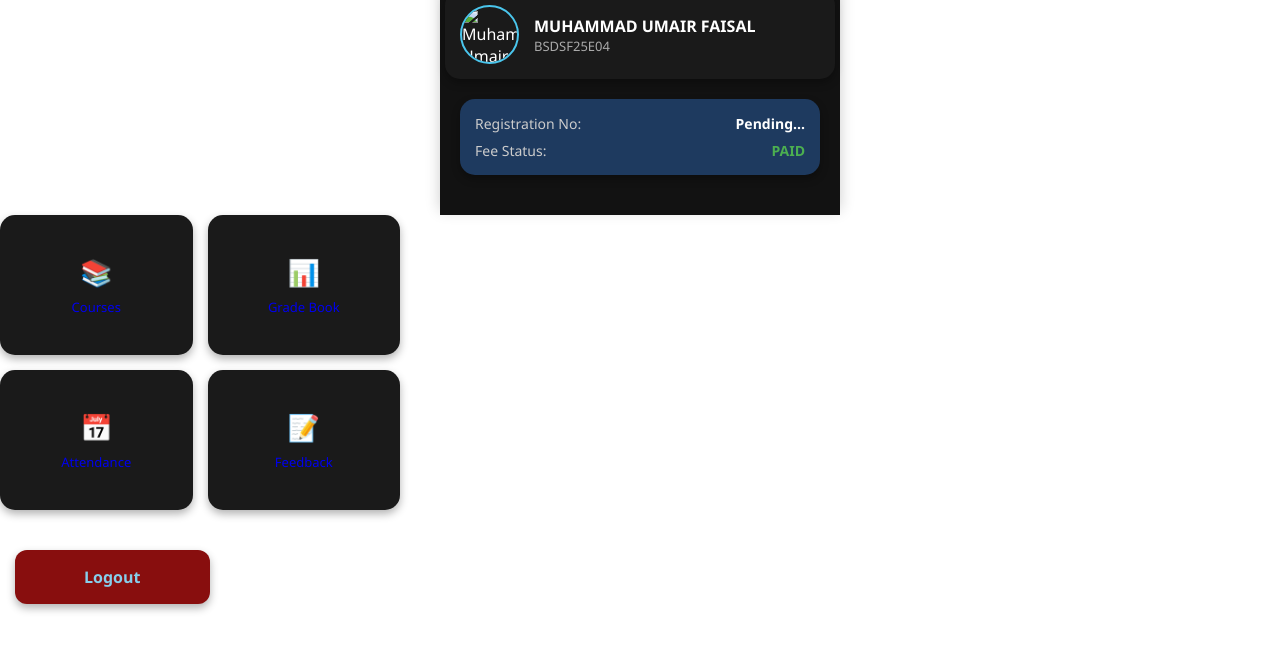
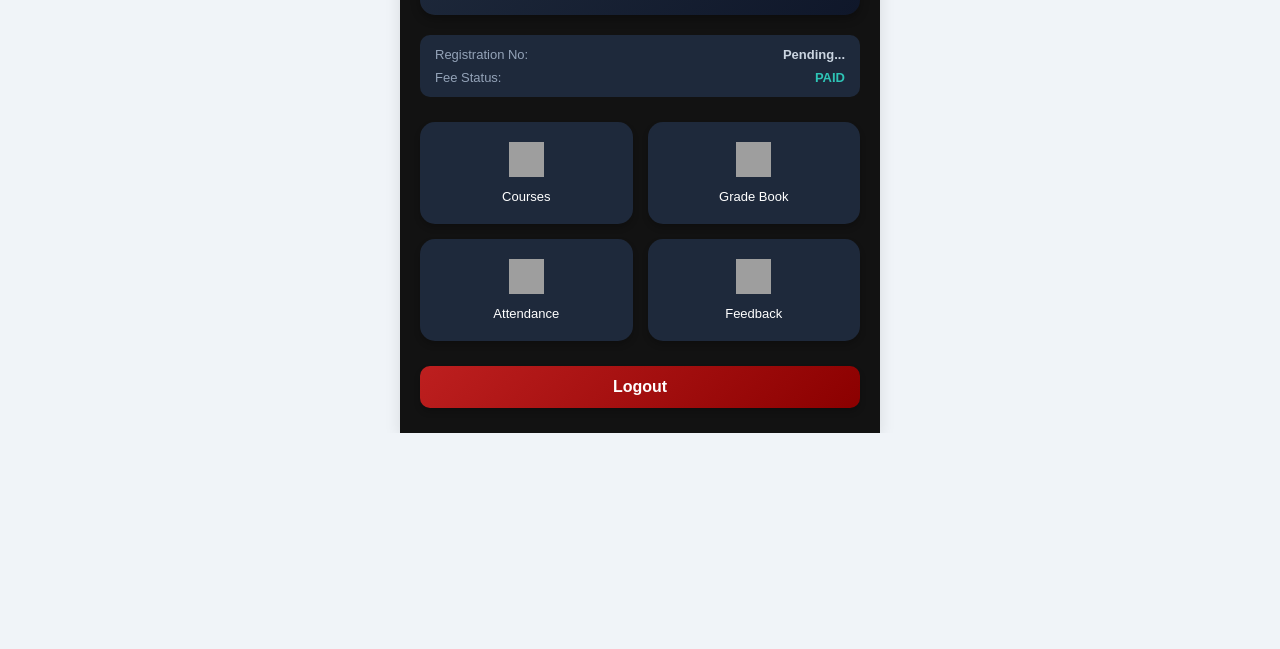
Before and after one commit to M-Umair-Ali-DS/Bgnu_portal, a plain HTML site: page index.html in a window 1280 px wide. Shown: the part 382-1031 px from the top of the page. After the commit the page ends 815 px from the top, so only its background shows below. Drawn offline with Linux system fonts and the light colour scheme; grey boxes are pictures that could not be loaded.

Commit message:
Add files via upload

```diff
--- a/index.html
+++ b/index.html
@@ -1,206 +1,232 @@
 <!DOCTYPE html>
-<html>
+<html lang="en">
 <head>
-    <title>Muhammad Umair Faisal - Ultimate Dashboard</title>
+    <meta charset="UTF-8">
+    <meta name="viewport" content="width=device-width, initial-scale=1.0">
+    <title>BGNU Student Portal</title>
     <style>
-        /* پوری اسکرین کا بنیادی ڈیزائن */
+        /* 🌍 پورے پیج کو سینٹر اور خوبصورت کرنے کے لیے */
         body {
-            background-color: #drakblue;
-            color: drakblue;
-            font-family: 'Segoe UI', Tahoma, Geneva, Verdana, sans-serif;
+            font-family: 'Poppins', Arial, sans-serif;
+            background-color: #f0f4f8;
             margin: 0;
             padding: 0;
+            display: flex;
+            justify-content: center;
+            align-items: flex-start;
+            min-height: 100vh;
         }
 
-        /* --- حصہ 1: پرانا لائٹ موڈ کارڈ --- */
+        /* 📱 مین کنٹینر جو موبائل اسکرین پر بالکل پورا (Full Width) آئے گا */
+        .main-wrapper {
+            width: 100%;
+            max-width: 480px; /* موبائل اسکرین کا معیاری سائز */
+            background-color: #ffffff;
+            min-height: 100vh;
+            box-shadow: 0 4px 15px rgba(0,0,0,0.1);
+            display: flex;
+            flex-direction: column;
+            box-sizing: border-box;
+        }
+
+        /* 👤 اوپر والا کارڈ (Hero Section) */
         .hero-section {
-            background-color:lightblue;
-            padding: 40px 20px;
+            background: linear-gradient(135deg, #a8dadc, #f1faee);
+            padding: 30px 20px;
             text-align: center;
-            box-shadow: 0 4px 6px rgba(0, 0, 0, 0.05);
+            border-bottom: 2px solid #e6eff6;
         }
+
         .logo-img {
-            width: 140px;
-            height: 140px;
+            width: 100px;
+            height: 100px;
+            border-radius: 50%;
             object-fit: cover;
-            border-radius: 50%;
-            border: 4px solid #0056b3;
+            border: 3px solid #4ac6ed;
+            box-shadow: 0 4px 8px rgba(0,0,0,0.1);
+            margin-bottom: 10px;
+        }
+
+        .hero-section h1 {
+            margin: 5px 0;
+            font-size: 24px;
+            color: #1d3557;
+        }
+
+        .subtitle {
+            font-size: 14px;
+            color: #457b9d;
             margin-bottom: 15px;
         }
-        h1 {
-            color: #0056b3;
-            font-size: 28px;
-            margin: 10px 0 5px 0;
-        }
-        .subtitle {
-            font-size: 16px;
-            color: #666666;
-            margin-bottom: 15px;
-        }
+
         .btn {
             display: inline-block;
-            background-color: #lightgreen;
-            color:red ;
+            background-color: #e63946;
+            color: white;
             padding: 10px 20px;
+            border-radius: 25px;
             text-decoration: none;
-            border-radius: 5px;
             font-weight: bold;
+            box-shadow: 0 4px 6px rgba(0,0,0,0.1);
+            transition: 0.3s;
         }
 
-        /* --- حصہ 2: نیا ڈارک موڈ یونیورسٹی ڈیش بورڈ --- */
-        .dark-dashboard {
-            background-color: #skyblue;
-            color:white;
-            padding: 30px 20px;
-            margin-top: 30px;
-            display: flex;
-            flex-direction: column;
-            align-items: center;
-            border-top-left-radius: 25px;
-            border-top-right-radius: 25px;
-            box-shadow: 0 -5px 15px rgba(0, 0, 0, 0.2);
-        }
-        /* ✨ نیا کوڈ جو ڈیش بورڈ کو بالکل سینٹر اور خوبصورت کرے گا */
+        /* 📊 نیچے والا کالا ڈیش بورڈ (Dark Dashboard) */
         .dark-dashboard {
             background-color: #121212;
-    padding: 20px;
-    border-radius: 20px 20px 0 0;
+            padding: 25px 20px;
+            border-radius: 30px 30px 0 0;
             color: #ffffff;
-    max-width: 400px; /* چوڑائی موبائل کے حساب سے سیٹ کر دی */
-    margin: 0 auto; /* 👈 یہ لائن پورے ڈیش بورڈ کو سینٹر کر دے گی */
+            flex-grow: 1; /* یہ ڈیش بورڈ کو نیچے تک پورا پھیلا دے گا */
             box-sizing: border-box;
         }
+
         .top-header {
-            width: 100%;
-            max-width: 400px;
             display: flex;
             justify-content: space-between;
             align-items: center;
             margin-bottom: 20px;
         }
+
         .bgnu-logo {
-            font-size: 24px;
+            font-size: 22px;
+            font-weight: bold;
             color: #4ac6ed;
-            font-weight: bold;
         }
+
         .online-status {
+            font-size: 12px;
             display: flex;
             align-items: center;
-            font-size: 14px;
-            color: #4caf50;
         }
+
         .online-dot {
-            width: 12px;
-            height: 12px;
-            background-color: #4caf50;
+            width: 8px;
+            height: 8px;
+            background-color: #2ec4b6;
             border-radius: 50%;
             margin-right: 6px;
         }
 
-        /* یونیورسٹی ایپ جیسا اسٹوڈنٹ کارڈ */
+        /* 💳 اسٹوڈنٹ کارڈ */
         .student-card {
-            background-color: #1a1a1a;
-            width: 100%;
-            max-width: 400px;
+            background: linear-gradient(135deg, #1e293b, #0f172a);
             padding: 15px;
             border-radius: 15px;
             display: flex;
             align-items: center;
             margin-bottom: 20px;
-            box-shadow: 0 4px 8px rgba(0, 0, 0, 0.3);
+            box-shadow: 0 4px 10px rgba(0,0,0,0.3);
         }
-        .avatar-small {
-            width: 55px;
-            height: 55px;
-            object-fit: cover;
+
+        .card-img {
+            width: 50px;
+            height: 50px;
             border-radius: 50%;
             border: 2px solid #4ac6ed;
             margin-right: 15px;
         }
-        .student-name {
-            font-size: 16px;
-            font-weight: bold;
-        }
-        .student-roll {
-            font-size: 13px;
-            color: #aaaaaa;
+
+        .student-info h3 {
+            margin: 0;
+            font-size: 14px;
+            color: #ffffff;
         }
 
-        /* رجسٹریشن پینل */
-        .info-panel {
-            background-color: #1e3a5f;
-            width: 100%;
-            max-width: 400px;
-            padding: 15px;
-            border-radius: 15px;
-            margin-bottom: 20px;
-            box-shadow: 0 4px 8px rgba(0, 0, 0, 0.3);
-            box-sizing: border-box;
+        .student-info p {
+            margin: 2px 0 0 0;
+            font-size: 11px;
+            color: #94a3b8;
         }
-        .panel-row {
+
+        /* 📋 رجسٹریشن اور فیس سٹیٹس */
+        .status-box {
+            background-color: #1e293b;
+            padding: 12px 15px;
+            border-radius: 10px;
+            margin-bottom: 25px;
+        }
+
+        .status-row {
             display: flex;
             justify-content: space-between;
+            font-size: 13px;
             margin-bottom: 8px;
-            font-size: 14px;
         }
-        .panel-row:last-child { margin-bottom: 0; }
-        .panel-label { color: #cccccc; }
-        .panel-value { font-weight: bold; }
 
-        /* کورسز گریڈ (چار ڈبے) */
+        .status-row:last-child {
+            margin-bottom: 0;
+        }
+
+        /* 🎛️ فور بٹنز گرڈ (4 Buttons Grid) */
         .grid-container {
-            width: 100%;
-            max-width: 400px;
             display: grid;
-            grid-template-columns: 1fr 1fr;
+            grid-template-columns: repeat(2, 1fr);
             gap: 15px;
-            margin-bottom: 20px;
+            margin-bottom: 25px;
         }
-        .grid-tile {
-            background-color: #1a1a1a;
-            padding: 20px;
+
+        .grid-item {
+            background-color: #1e293b;
+            padding: 20px 10px;
             border-radius: 15px;
             text-align: center;
-            display: flex;
-            flex-direction: column;
-            align-items: center;
-            justify-content: center;
-            height: 100px;
-            box-shadow: 0 4px 8px rgba(0, 0, 0, 0.3);
+            text-decoration: none;
+            color: white;
+            transition: 0.3s;
+            box-shadow: 0 4px 6px rgba(0,0,0,0.2);
         }
-        .tile-icon {
-            font-size: 26px;
+
+        .grid-item img {
+            width: 35px;
+            height: 35px;
             margin-bottom: 8px;
         }
-        .tile-title {
+
+        .grid-item span {
+            display: block;
             font-size: 13px;
-            font-weight: 500;
+        }
+
+        /* 🛑 لاگ آؤٹ بٹن */
+        .logout-btn {
+            display: block;
+            background: linear-gradient(135deg, #bd1f1f, #8b0000);
+            color: white;
+            text-align: center;
+            padding: 12px;
+            border-radius: 10px;
+            text-decoration: none;
+            font-weight: bold;
+            box-shadow: 0 4px 6px rgba(0,0,0,0.2);
         }
     </style>
 </head>
 <body>
 
-    <!-- === حصہ 1: پرانا والا کارڈ (اوپر نظر آئے گا) === -->
+    <!-- 📱 مین ریپر جو اسکرین سائز کنٹرول کرے گا -->
+    <div class="main-wrapper">
+
+        <!-- حصہ 1: اوپر والا کارڈ -->
         <div class="hero-section">
             <img src="puma.jpeg" alt="Muhammad Umair Faisal" class="logo-img">
             <h1>Muhammad Umair Faisal</h1>
             <div class="subtitle">University Student & Web Developer</div>
 
+            <!-- 📞 کال اور واٹس ایپ کے پکے بٹنز -->
             <div style="margin-bottom: 20px; font-size: 16px; margin-top: 10px;">
-    <a href="tel:+923000000000" style="color: #4ac6ed; text-decoration: none; font-weight: bold; margin-right: 15px;">
+                <a href="tel:+923435803243" style="color: #0284c7; text-decoration: none; font-weight: bold; margin-right: 20px;">
                     📞 Call Me
                 </a>
                 <a href="https://api.whatsapp.com/send?phone=923435803243" target="_blank" style="color: #25D366; text-decoration: none; font-weight: bold;">
                     💬 WhatsApp
                 </a>
-
-    </a>
             </div>
 
-<a href="about.html" class="btn">View More Info</a>       More Info</a>
+            <a href="about.html" class="btn">View More Info</a>
         </div>
 
-    <!-- === حصہ 2: نیا والا ڈیش بورڈ (اس کے نیچے نظر آئے گا) === -->
+        <!-- حصہ 2: نیا والا بلیک ڈیش بورڈ -->
         <div class="dark-dashboard">
 
             <!-- ہیڈر -->
@@ -212,93 +238,53 @@
                 </div>
             </div>
 
-        <!-- یونیورسٹی اسٹوڈنٹ کارڈ -->
+            <!-- اسٹوڈنٹ کارڈ داخلہ انفارمیشن -->
             <div class="student-card">
-            <img src="puma.jpeg" alt="Muhammad Umair Faisal" class="avatar-small">
-            <div>
-                <div class="student-name">MUHAMMAD UMAIR FAISAL</div>
-                <div class="student-roll">BSDSF25E04</div>
+                <img src="puma.jpeg" alt="Student Pic" class="card-img">
+                <div class="student-info">
+                    <h3>MUHAMMAD UMAIR FAISAL</h3>
+                    <p>BSDSF25E04</p>
                 </div>
             </div>
 
-        <!-- رجسٹریشن اور فیس پینل -->
-        <div class="info-panel">
-            <div class="panel-row">
-                <span class="panel-label">Registration No:</span>
-                <span class="panel-value">Pending...</span>
+            <!-- رجسٹریشن اور فیس کا ڈبہ -->
+            <div class="status-box">
+                <div class="status-row">
+                    <span style="color: #94a3b8;">Registration No:</span>
+                    <span style="font-weight: bold; color: #cbd5e1;">Pending...</span>
                 </div>
-            <div class="panel-row">
-                <span class="panel-label">Fee Status:</span>
-                <span class="panel-value" style="color: #4caf50;">PAID</span>
+                <div class="status-row">
+                    <span style="color: #94a3b8;">Fee Status:</span>
+                    <span style="font-weight: bold; color: #2ec4b6;">PAID</span>
                 </div>
             </div>
 
+            <!-- 4 مین بٹنز کی گرڈ -->
+            <div class="grid-container">
+                <a href="courses.html" class="grid-item">
+                    <img src="https://cdn-icons-png.flaticon.com/512/2232/2232688.png" alt="Courses">
+                    <span>Courses</span>
+                </a>
+                <a href="grade.html" class="grid-item">
+                    <img src="https://cdn-icons-png.flaticon.com/512/3596/3596093.png" alt="Grade Book">
+                    <span>Grade Book</span>
+                </a>
+                <a href="attendance.html" class="grid-item">
+                    <img src="https://cdn-icons-png.flaticon.com/512/3652/3652191.png" alt="Attendance">
+                    <span>Attendance</span>
+                </a>
+                <a href="feedback.html" class="grid-item">
+                    <img src="https://cdn-icons-png.flaticon.com/512/2345/2345338.png" alt="Feedback">
+                    <span>Feedback</span>
+                </a>
+            </div>
 
+            <!-- لاگ آؤٹ بٹن -->
+            <a href="#" class="logout-btn">Logout</a>
+
+        </div>
+
+    </div> <!-- مین ریپر بند ہوا -->
 
 </body>
 </html>
-
-            </div>
-        </div>
-        <!-- اب یہ ڈبے کلک کرنے پر نئے پیجز کھولیں گے -->
-        <div class="grid-container">
-
-            <!-- 1. کورسز کا ڈبہ (اس پر کلک کرنے سے اب 'about.html' کھل جائے گا) -->
-            <a href="about.html" class="grid-tile" style="text-decoration: none;">
-                <div class="tile-icon">📚</div>
-                <div class="tile-title">Courses</div>
-            </a>
-
-            <!-- 2. گریڈ بک کا ڈبہ (اس کے لیے آپ 'grade.html' نامی نیا پیج بنا سکتے ہیں) -->
-            <a href="grade.html" class="grid-tile" style="text-decoration: none;">
-                <div class="tile-icon">📊</div>
-                <div class="tile-title">Grade Book</div>
-            </a>
-
-            <!-- 3. اٹینڈنس کا ڈبہ (اس کے لیے آپ 'attendance.html' نامی نیا پیج بنا سکتے ہیں) -->
-            <a href="attendance.html" class="grid-tile" style="text-decoration: none;">
-                <div class="tile-icon">📅</div>
-                <div class="tile-title">Attendance</div>
-            </a>
-
-            <!-- 4. فیڈ بیک کا ڈبہ (اس کے لیے آپ 'feedback.html' نامی نیا پیج بنا سکتے ہیں) -->
-            <a href="feedback.html" class="grid-tile" style="text-decoration: none;">
-                <div class="tile-icon">📝</div>
-                <div class="tile-title">Feedback</div>
-            </a>
-<!-- یونیورسٹی ایپ جیسا لاگ آؤٹ بٹن -->
-    <div class="logout-container">
-        <a href="index.html" class="bgnu-logout-btn" onclick="alert('You have logged out successfully!');">
-            Logout
-        </a>
-    </div>
-
-    <style>
-        /* لاگ آؤٹ بٹن کا خوبصورت لال ڈیزائن */
-        .logout-container {
-            width: 100%;
-            max-width: 400px;
-            margin: 25px auto;
-            padding: 0 15px;
-            box-sizing: border-box;
-        }
-        .bgnu-logout-btn {
-            background-color: #880e0e; /* یونیورسٹی ایپ جیسا گہرا لال رنگ */
-            color: skyblue;
-            width: 100%;
-            padding: 16px;
-            border: none;
-            border-radius: 12px;
-            font-size: 16px;
-            font-weight: bold;
-            cursor: pointer;
-            text-align: center;
-            box-shadow: 0 4px 8px rgba(0, 0, 0, 0.3);
-            display: block;
-            text-decoration: none;
-        }
-        .bgnu-logout-btn:hover {
-            background-color: #b71c1c;
-        }
-    </style>
-        </div>
```
Lines whose indentation alone changed are shown as unchanged.
